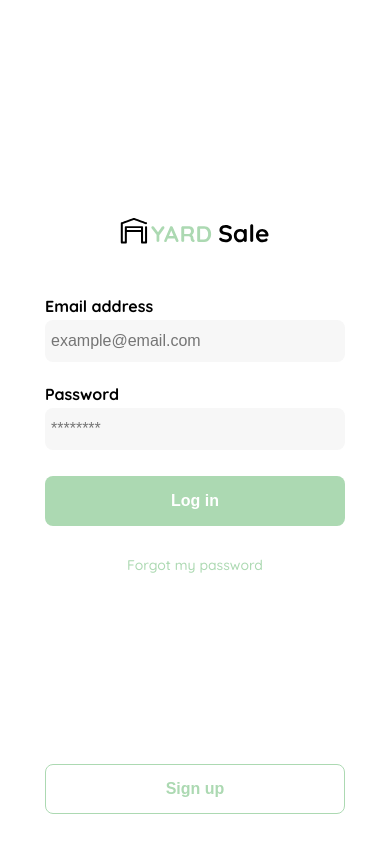
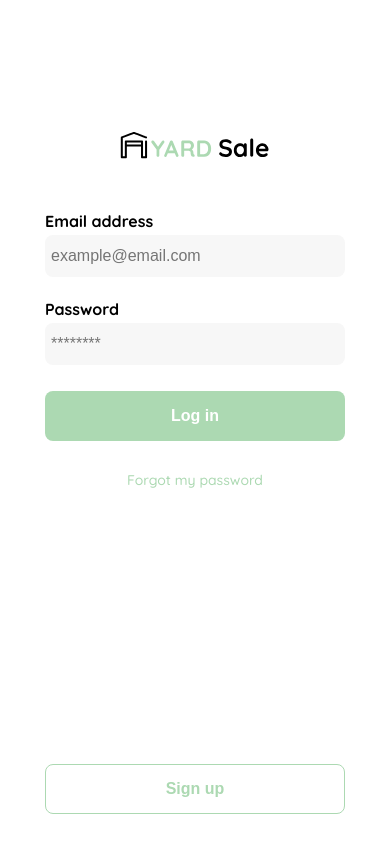
Before and after one commit to KidBourbon/garage-sale, a plain HTML site: page login.html in a window 390 px wide. Drawn offline with Linux system fonts and the light colour scheme.

Commit message:
Updated login page for better responsive design

```diff
--- a/login.html
+++ b/login.html
@@ -98,13 +98,16 @@
             .logo {
                 display: block;
             }
-
-            @media (min-height: 540px){
-                .signup-button {
-                    position: fixed;
-                    bottom: 30px;
-                    width: inherit;
-                }
+            .form-container {
+                grid-template-rows: 1fr 2fr 1fr;
+                height: 100%;
+            }
+            .logo {
+                align-self: flex-end;
+            }
+            .secondary-button {
+                align-self: flex-end;
+                margin-bottom: 30px;
             }
         }
     </style>
```
